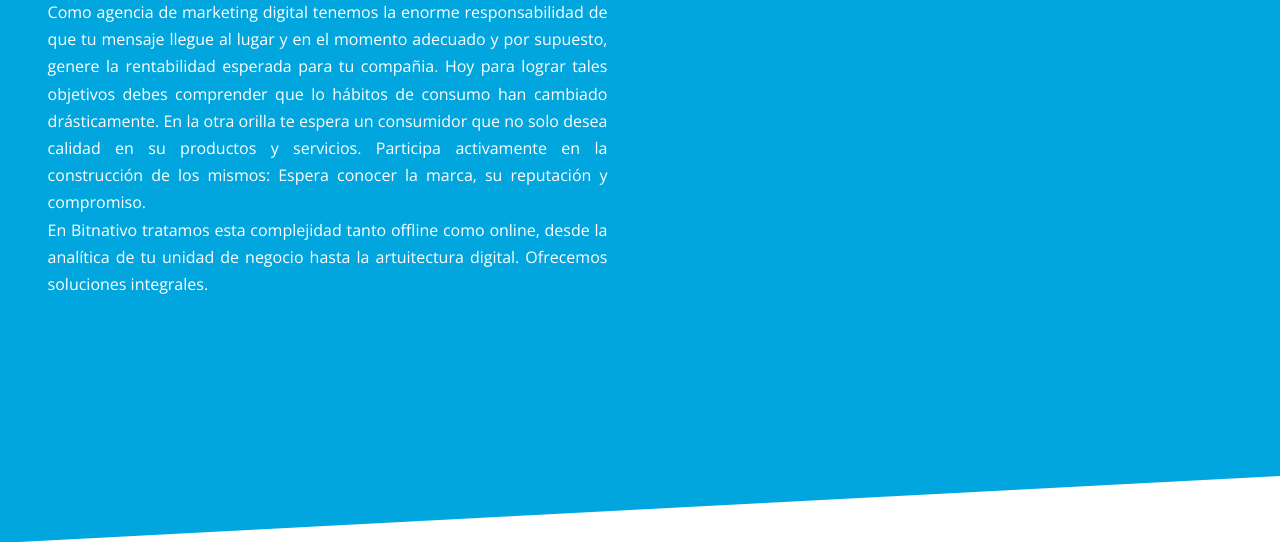
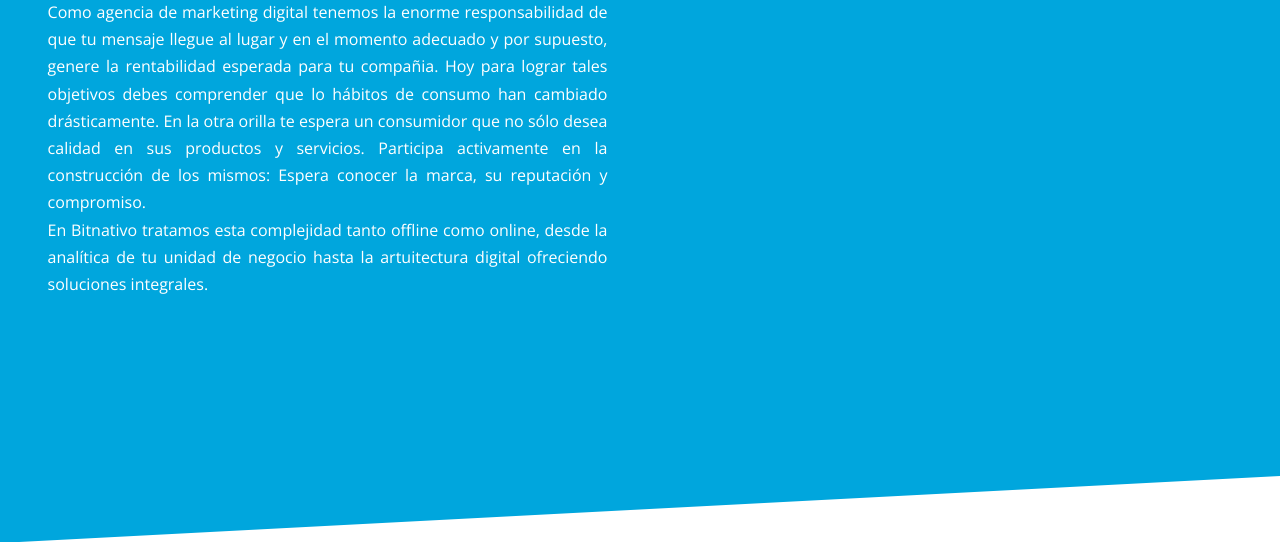
Before and after one commit to resourceldg/bitnatpro, a Django app: template templates/inicio.html in a window 1280 px wide. Shown: the part 1479-2021 px from the top of the page. Run offline with Django 3.2, Linux system fonts and the light colour scheme; the template is opened without the code that fills it, so the values that code supplies are empty; some libraries are stand-ins or nearby versions.

Commit message:
Update inicio.html

```diff
--- a/templates/inicio.html
+++ b/templates/inicio.html
@@ -1339,10 +1339,10 @@ h1{margin:0;padding:20px;font-weight:400;letter-spacing:.06rem}a,a:active,a:visi
                        <p>Como agencia de marketing digital tenemos la enorme responsabilidad de que tu mensaje llegue al lugar y en el momento adecuado
                         y por supuesto, genere la rentabilidad esperada para tu compañia. Hoy para lograr tales objetivos debes
                         comprender que lo hábitos de consumo han cambiado drásticamente. En la otra orilla te espera un consumidor
-                        que no solo desea calidad en su productos y servicios. Participa activamente en la construcción de los mismos:
+                        que no sólo desea calidad en sus productos y servicios. Participa activamente en la construcción de los mismos:
                         Espera conocer la marca, su reputación y  compromiso.
                         <br>En Bitnativo tratamos esta complejidad tanto offline como online, desde la analítica de tu unidad de
-                        negocio hasta la artuitectura digital. Ofrecemos soluciones integrales.
+                        negocio hasta la artuitectura digital ofreciendo soluciones integrales.
                         </p>
 
                 </div>
```
